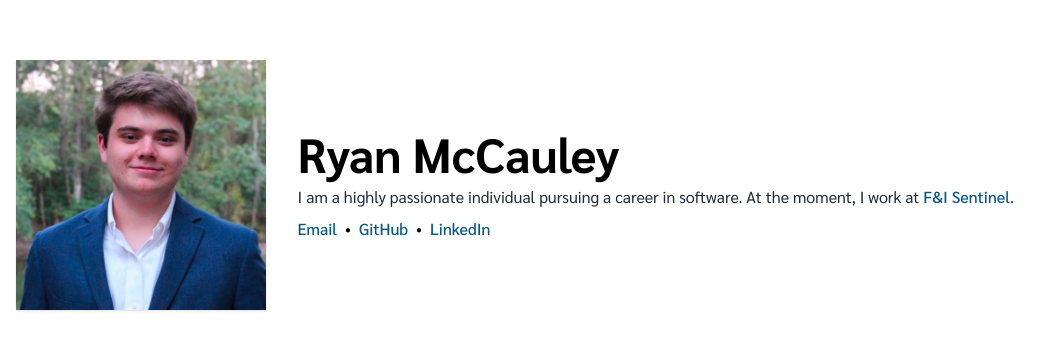
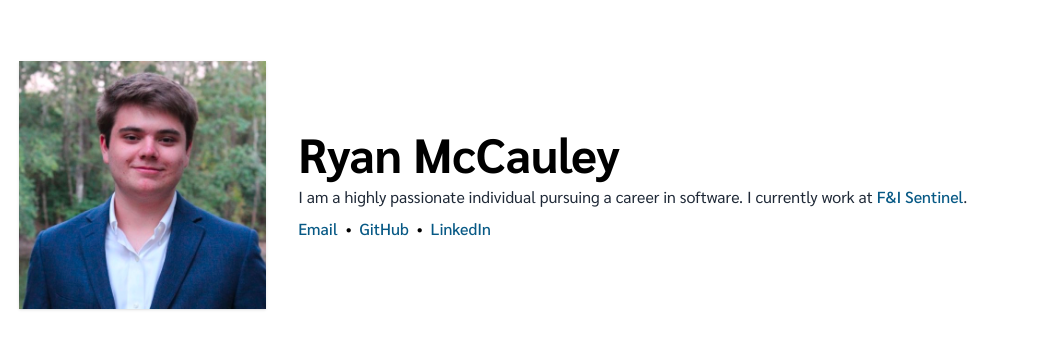
Before and after one commit to ryanmccauley/ryanmccauley.me, a Vue app: page / in a window 1280 px wide. Shown: the part 215-564 px from the top of the page, without its empty margins (0-1060 px from the left). Built offline with nearby package versions, Linux system fonts and the light colour scheme.

Commit message:
feat: update text

```diff
--- a/src/views/Home.vue
+++ b/src/views/Home.vue
@@ -9,7 +9,7 @@ import { faLinkedin } from "@fortawesome/free-brands-svg-icons";
       <div class="flex flex-col items-center md:items-start gap-2">
         <h1 class="font-bold text-5xl">Ryan McCauley</h1>
         <div class="text-gray-800 text-center md:text-start">
-          <p>I am a highly passionate individual pursuing a career in software. At the moment, I work at <a href="https://fandisentinel.com">F&amp;I Sentinel</a>.</p>
+          <p>I am a highly passionate individual pursuing a career in software. I currently work at <a href="https://fandisentinel.com">F&amp;I Sentinel</a>.</p>
         </div>
         <div class="flex gap-2">
           <a href="mailto:ryanmcly@gmail.com">Email</a>
```
